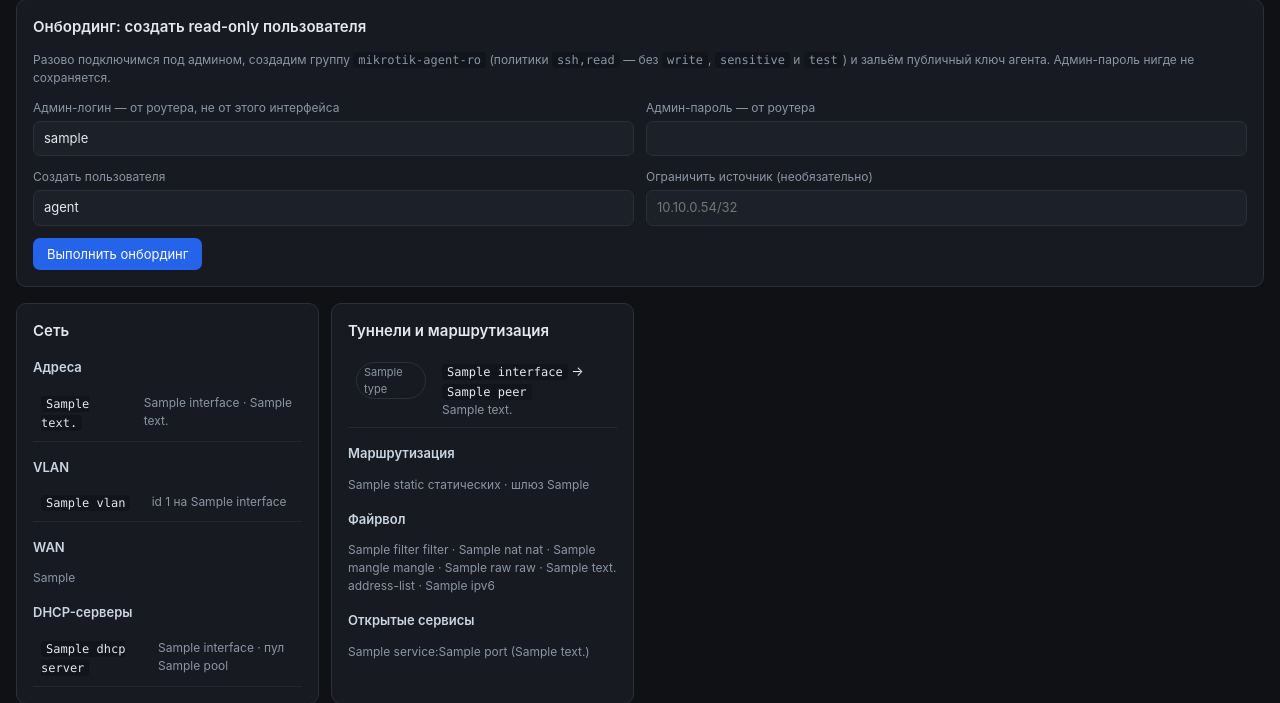
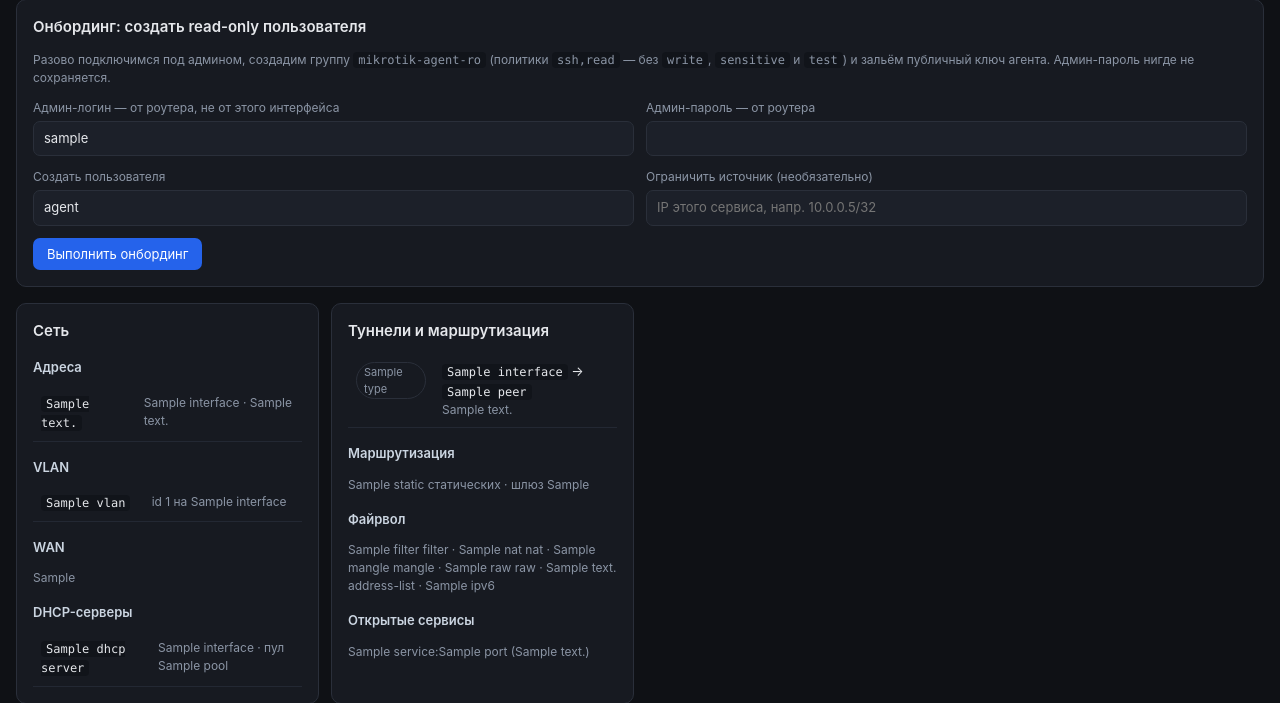
Before and after one commit to osart-admin/mikrotik-agent, a Python web app: template app/templates/device.html in a window 1280 px wide. Shown: the part 81-784 px from the top of the page. Run offline with Jinja, Linux system fonts and the light colour scheme; the template is opened without the code that fills it: most values are stand-ins (such as "Sample title", 1, 10 or a date in 2020).

Commit message:
Use documentation addresses in the UI placeholder and onboarding test
Last two references to the operator's own Docker host. Harmless on their own
(RFC 1918, unreachable from outside) but a specific host has no place in a
placeholder or a fixture.

Co-Authored-By: Claude Opus 5 <noreply@anthropic.com>

```diff
--- a/app/templates/device.html
+++ b/app/templates/device.html
@@ -35,7 +35,7 @@
 </div>
 <div class="row">
 <div class="field"><label>Создать пользователя</label><input name="agent_user" value="agent"/></div>
-<div class="field"><label>Ограничить источник (необязательно)</label><input name="allowed_address" placeholder="10.10.0.54/32"/></div>
+<div class="field"><label>Ограничить источник (необязательно)</label><input name="allowed_address" placeholder="IP этого сервиса, напр. 10.0.0.5/32"/></div>
 </div>
 <button class="btn">Выполнить онбординг</button>
 </form>
```
Also changed, not shown: tests/test_app.py (+2 -2 lines).
